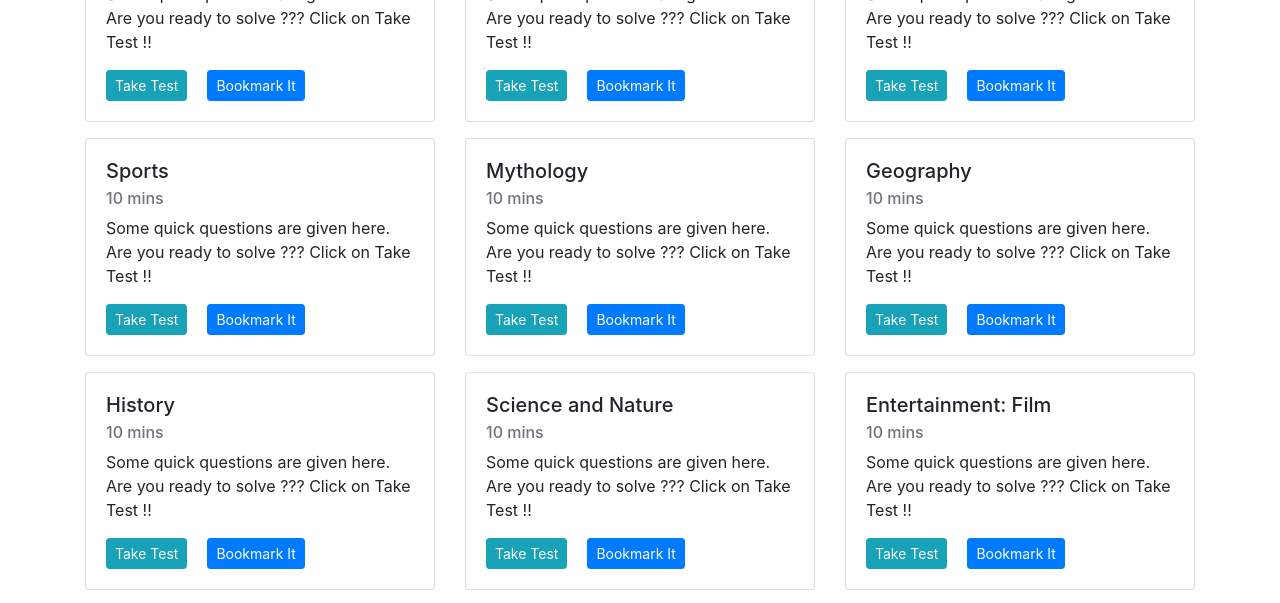
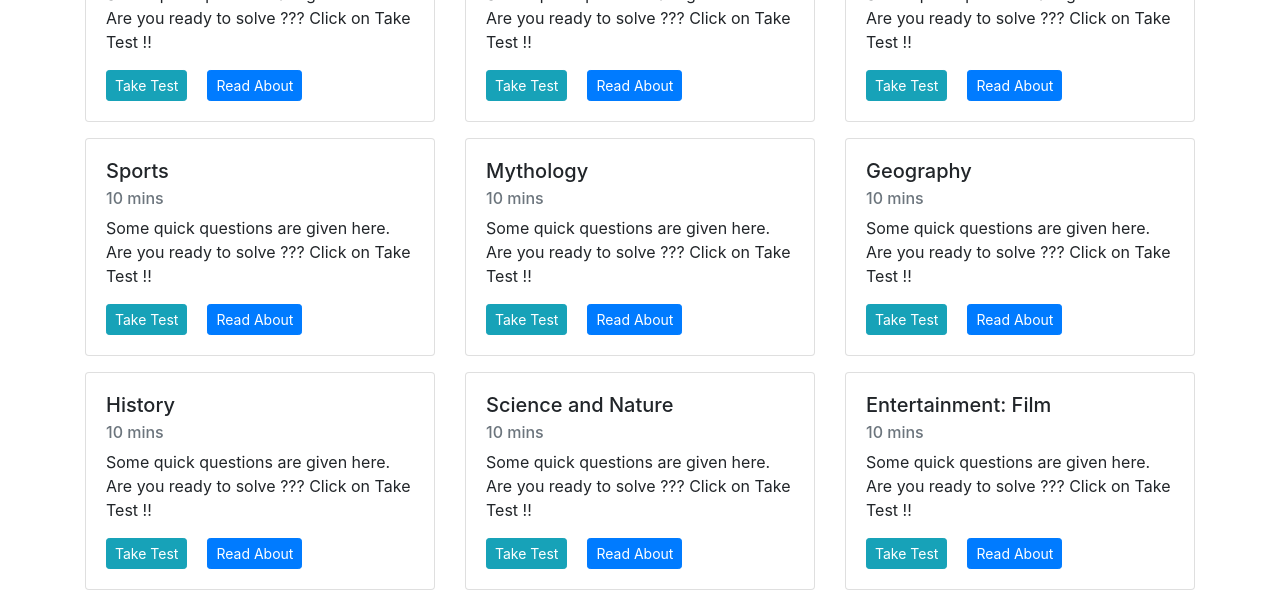
Before and after one commit to Ranjan-Das-cloud/mock-test, a React (Create React App) app: page /home in a window 1280 px wide. Shown: the part 298-901 px from the top of the page. Built offline with nearby package versions, Linux system fonts and the light colour scheme.

Commit message:
Updated Card component

```diff
--- a/src/card.js
+++ b/src/card.js
@@ -12,9 +12,15 @@ class Card extends Component {
                         <h6 className="card-subtitle mb-2 text-muted">10 mins</h6>
                         <p className="card-text">Some quick questions are given here. Are you ready to solve ??? Click on Take Test !!</p>
                         <Link to={'/test/' + this.props.id} className="card-link btn btn-sm btn-info">Take Test</Link>
-                        <a href="#" className="card-link btn btn-sm btn-primary">Bookmark It</a>
+                        <a className="card-link btn btn-sm btn-primary" data-bs-toggle="collapse" href="#collapseExample" role="button" aria-expanded="false" aria-controls="collapseExample">Read About</a>
+
+                        <div class="collapse" id="collapseExample">
+                            <div class="">
+                                Anim pariatur cliche reprehenderit, enim eiusmod high life accusamus terry richardson ad squid. Nihil anim keffiyeh helvetica, craft beer labore wes anderson cred nesciunt sapiente ea proident.
+                            </div>
+                        </div>
                     </div>
-                    </div>
+                </div>
             </div>
          );
     }
```
